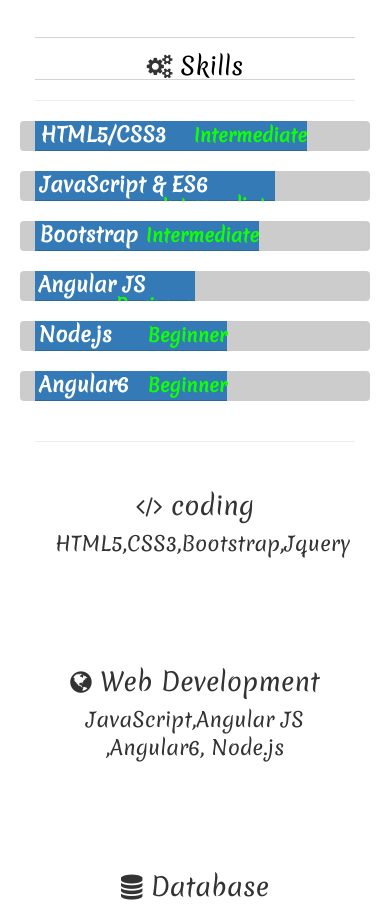
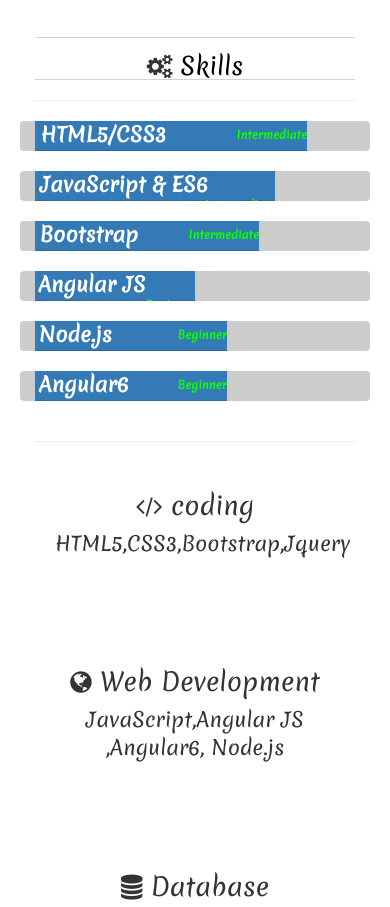
Before and after one commit to balagitaccount/balagitaccount.github.io, a plain HTML site: page index.html in a window 390 px wide. Shown: the part 2420-3327 px from the top of the page. Drawn offline with nearby package versions, Linux system fonts and the light colour scheme.

Commit message:
changed skill level size to 56% when screen size 450px

```diff
--- a/css/styles.css
+++ b/css/styles.css
@@ -248,8 +248,11 @@ footer{
         border-radius: 45%;
         padding: 10px;
 
-        }
-
-
+     }
 
 }
+@media(max-width:450px){
+    .skill-level{
+        font-size: 56%;
+    }
+}
```
